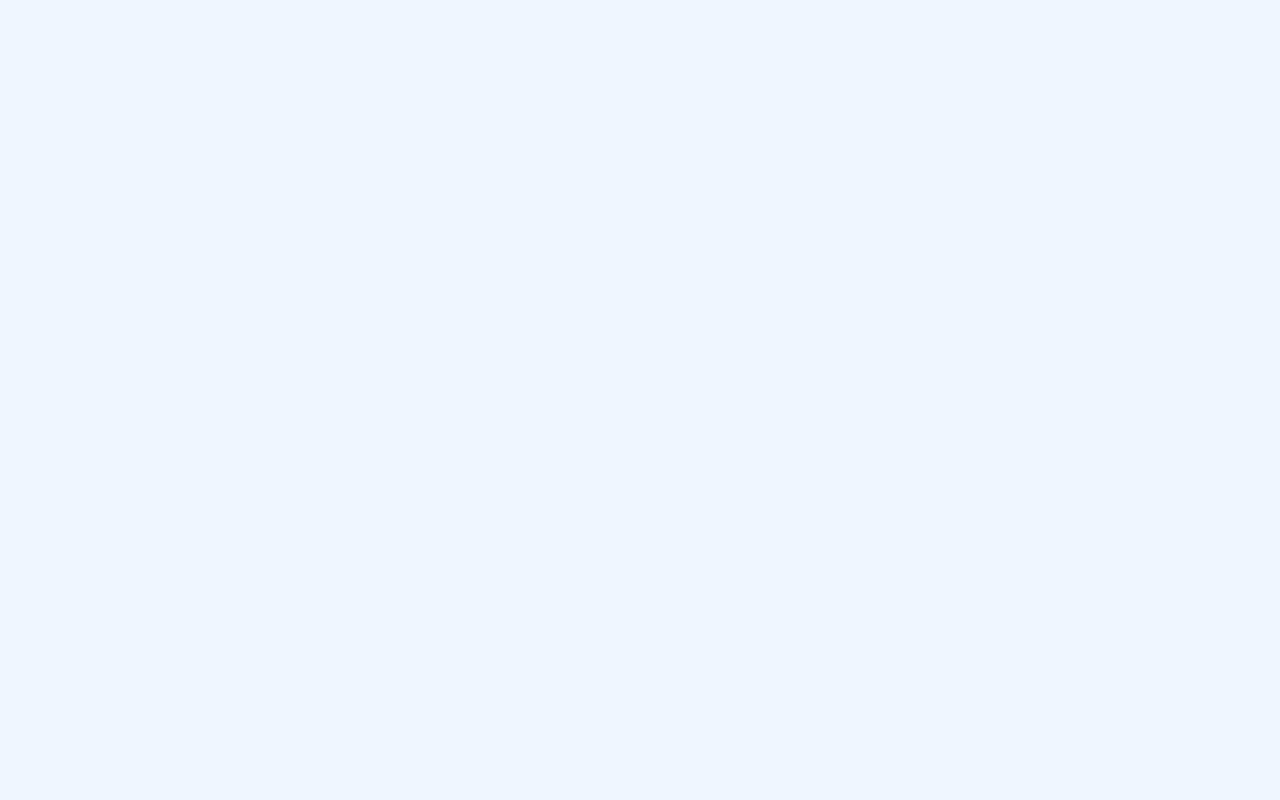
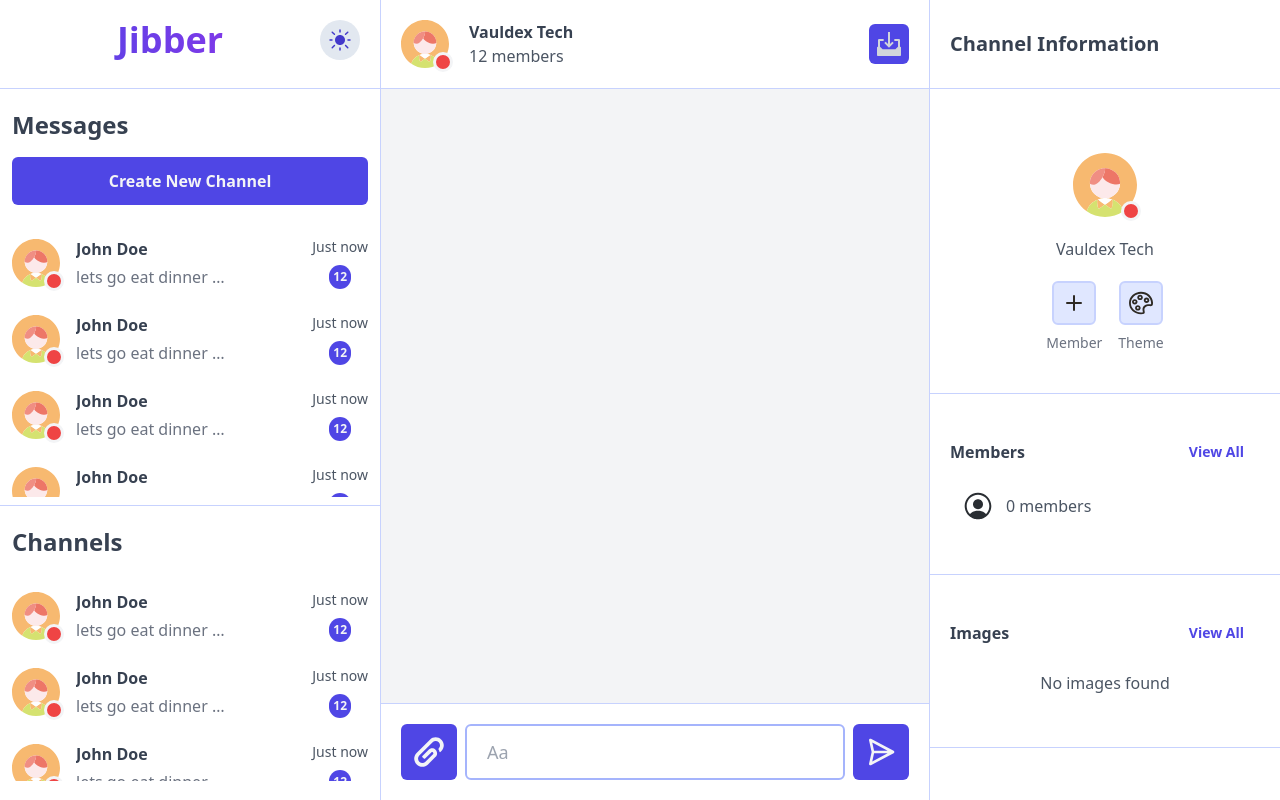
Before and after one commit to Vauldex-Inc/Jibber-Chat-App, a Vue app: page /dashboard in a window 1280 px wide. Built offline with nearby package versions, Linux system fonts and the light colour scheme.

Commit message:
updated TheDashboard

```diff
--- a/src/components/pages/TheDashboard.vue
+++ b/src/components/pages/TheDashboard.vue
@@ -1,23 +1,35 @@
-<template>
-	<section class="h-screen">
-		<div class="h-full flex flex-col gap-2">
-
-		</div>
-	</section>
+ <template>
+ 	<DashboardLayout>
+ 		<template #messages>
+			<VChatList class="h-3/6" title="messages" button-text="Create new channel"/>
+ 		</template>
+ 		 <template #channels>
+			<VChatList class="h-2/6" title="channels"/>
+ 		</template>
+ 		<template #chatbox>
+ 			<VChatTitle name="Vauldex Tech" :count="12"/>
+ 			<VChatBoxArea class="flex-1"/>
+ 			<VChatBox/>
+ 		</template>
+ 		<template #chatinfo>
+ 			<VChatInfo
+ 					:images="[]"
+ 					:files="[]"
+ 					:members="[]"
+ 					title="channel information"
+ 					name="Vauldex Tech" />
+ 		</template>
+ 	</DashboardLayout>
 </template>
 
 <script lang="ts" setup>
-import VModal from "@/components/atoms/VModal.vue"
-import VAvatar from "@/components/atoms/VAvatar.vue"
-import VSection from "@/components/molecules/VSection.vue"
-import VTextGroup from "@/components/molecules/VTextGroup.vue"
-import VBadge from "@/components/atoms/VBadge.vue"
+import DashboardLayout from "@/components/templates/DashboardLayout.vue"
 import VChatList from "@/components/organisms/VChatList.vue"
+import VChatTitle from "@/components/organisms/VChatTitle.vue"
+import VChatInfo from "@/components/organisms/VChatInfo.vue"
+import VChatListItem from "@/components/organisms/VChatListItem.vue"
+import VChatBox from "@/components/organisms/VChatBox.vue"
+import VChatBoxArea from "@/components/organisms/VChatBoxArea.vue"
 
 
-
-
-import {ref} from "vue"
-
-const open = ref(false)
 </script>
```
